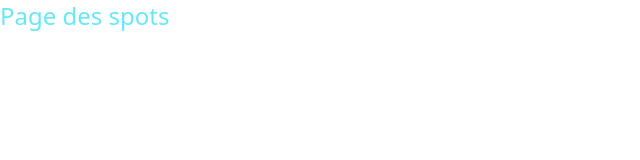
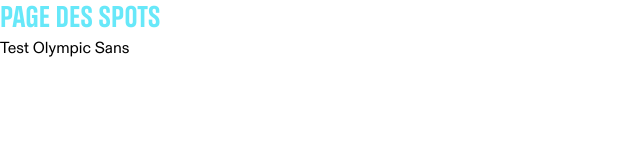
Before and after one commit to Mijosed/ReactJO, a website: page pages/spot.html in a window 1280 px wide. Shown: the whole page, without its empty margins (0-640 px from the left). Drawn offline with Linux system fonts and the light colour scheme.

Commit message:
ajout font et dossier assets

```diff
--- a/assets/style.css
+++ /dev/null
@@ -1,3 +0,0 @@
-@tailwind base;
-@tailwind components;
-@tailwind utilities;
--- /dev/null
+++ b/assets/style/style.css
@@ -0,0 +1,31 @@
+@tailwind base;
+@tailwind components;
+@tailwind utilities;
+
+@font-face {
+    font-family: 'OlympicHeadline';
+    src: url('../fonts/OlympicHeadline-Regular.woff2') format('woff2');
+    font-weight: normal;
+    font-style: normal;
+  }
+
+  @font-face {
+    font-family: 'OlympicHeadline';
+    src: url('../fonts/OlympicHeadline-RegularItalic.woff2') format('woff2');
+    font-weight: normal;
+    font-style: italic;
+  }
+
+  @font-face {
+    font-family: 'OlympicSans';
+    src: url('../fonts/OlympicSans.ttf') format('truetype');
+    font-weight: normal;
+    font-style: normal;
+  }
+
+  @font-face {
+    font-family: 'OlympicSans';
+    src: url('../fonts/OlympicSans-Italic.ttf') format('truetype');
+    font-weight: normal;
+    font-style: italic;
+  }
--- a/pages/spot.html
+++ b/pages/spot.html
@@ -3,12 +3,13 @@
 <head>
     <meta charset="UTF-8">
     <meta name="viewport" content="width=device-width, initial-scale=1.0">
-    <link rel="stylesheet" href="../assets/output.css">
+    <link rel="stylesheet" href="../assets/style/output.css">
     <title>Spot</title>
 </head>
 <body>
 
-    <h1 class=" text-cyan-300 text-2xl"> Page des spots </h1>
+    <h1 class=" text-cyan-300 text-3xl font-olympic"> Page des spots </h1>
+    <p class=" font-olympicSans">Test Olympic Sans</p>
 
 </body>
 </html>
--- a/tailwind.config.js
+++ b/tailwind.config.js
@@ -2,7 +2,12 @@
 module.exports = {
   content: ["./**/*.{html,js}", "./views/**/*.{html,js}"],
   theme: {
-    extend: {},
+    extend: {
+      fontFamily: {
+        olympic: ['"OlympicHeadline"', 'sans-serif'],
+        olympicSans: ['"OlympicSans"', 'sans-serif'],
+      },
+    },
   },
   plugins: [],
 }
```
Also changed, not shown: index.html (+1 -1 lines), pages/404.html (+1 -1 lines), pages/event.html (+1 -1 lines), pages/home.html (+1 -1 lines), README.md, assets/fonts/OlympicHeadline-Regular.woff2 (added), assets/fonts/OlympicHeadline-RegularItalic.woff2 (added), assets/fonts/OlympicSans-Italic.ttf (added), assets/fonts/OlympicSans.ttf (added), assets/style/output.css.
